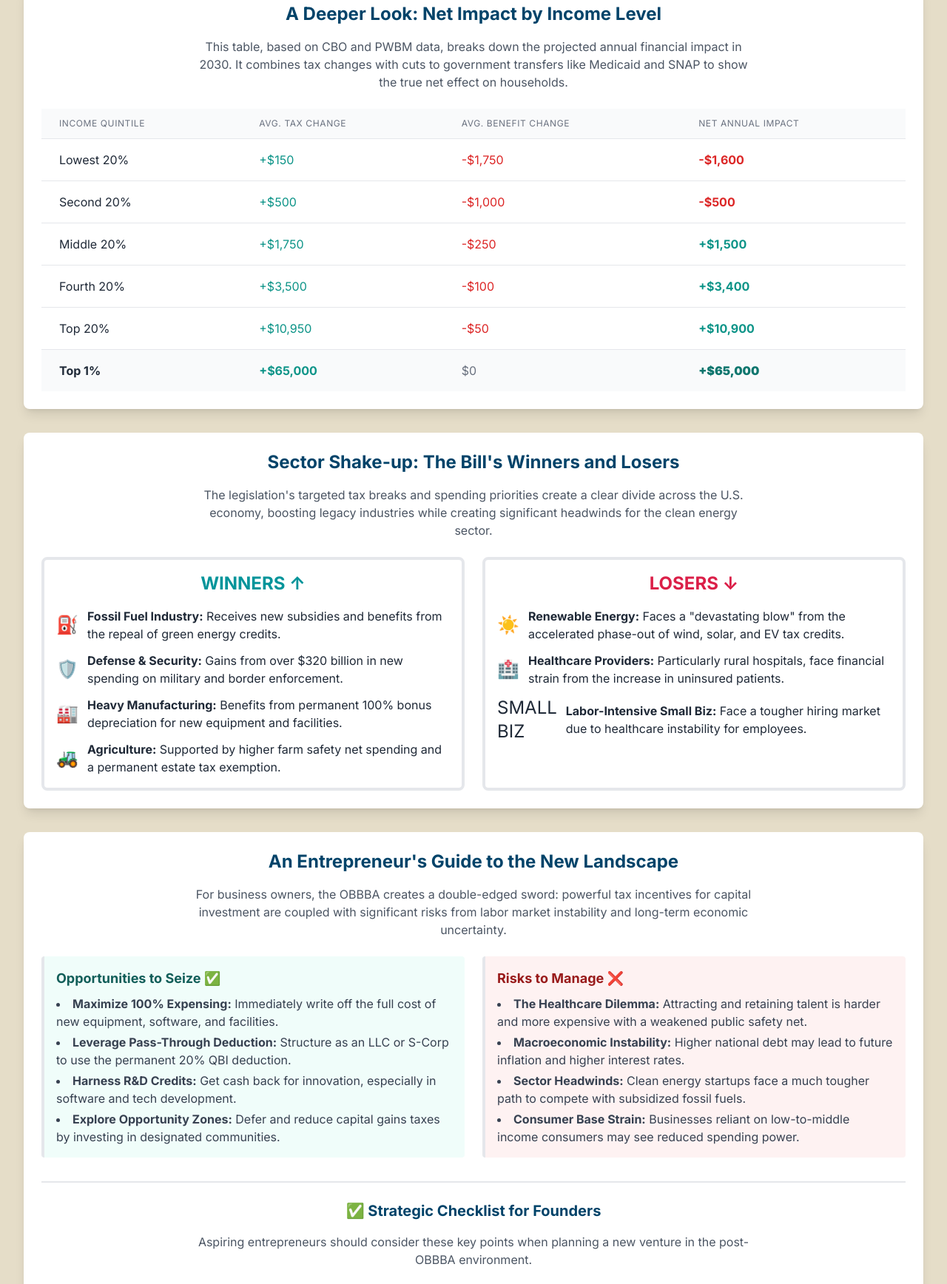
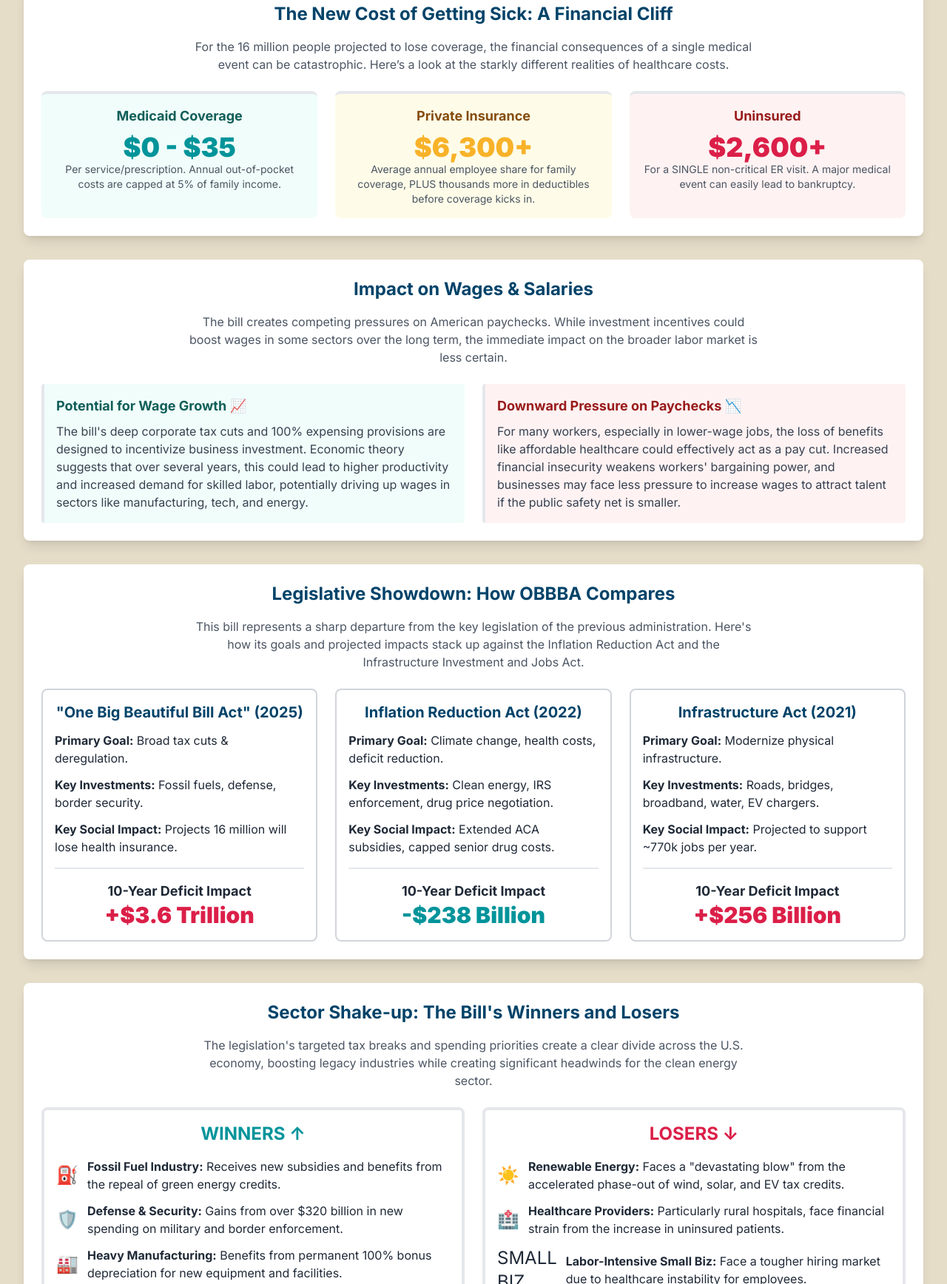
Before and after one commit to systemnyc/OBBBAInfographic.io, a plain HTML site: page index.html in a window 1280 px wide. Shown: the part 1635-3371 px from the top of the page at 74% size. Drawn offline with nearby package versions, Linux system fonts and the light colour scheme.

Commit message:
Update index.html
Added new cost of health care section

```diff
--- a/index.html
+++ b/index.html
@@ -91,57 +91,85 @@
             </div>
 
             <div class="lg:col-span-2 bg-white p-6 rounded-lg shadow-lg">
-                <h2 class="text-2xl font-bold brand-dark-blue mb-4 text-center">A Deeper Look: Net Impact by Income Level</h2>
-                <p class="text-gray-600 mb-6 text-center max-w-3xl mx-auto">This table, based on CBO and PWBM data, breaks down the projected annual financial impact in 2030. It combines tax changes with cuts to government transfers like Medicaid and SNAP to show the true net effect on households.</p>
-                <div class="overflow-x-auto">
-                    <table class="min-w-full divide-y divide-gray-200">
-                        <thead class="bg-gray-50">
-                            <tr>
-                                <th scope="col" class="px-6 py-3 text-left text-xs font-medium text-gray-500 uppercase tracking-wider">Income Quintile</th>
-                                <th scope="col" class="px-6 py-3 text-left text-xs font-medium text-gray-500 uppercase tracking-wider">Avg. Tax Change</th>
-                                <th scope="col" class="px-6 py-3 text-left text-xs font-medium text-gray-500 uppercase tracking-wider">Avg. Benefit Change</th>
-                                <th scope="col" class="px-6 py-3 text-left text-xs font-medium text-gray-500 uppercase tracking-wider">Net Annual Impact</th>
-                            </tr>
-                        </thead>
-                        <tbody class="bg-white divide-y divide-gray-200">
-                            <tr>
-                                <td class="px-6 py-4 whitespace-nowrap font-medium">Lowest 20%</td>
-                                <td class="px-6 py-4 whitespace-nowrap text-teal-600">+$150</td>
-                                <td class="px-6 py-4 whitespace-nowrap text-red-600">-$1,750</td>
-                                <td class="px-6 py-4 whitespace-nowrap font-bold text-red-600">-$1,600</td>
-                            </tr>
-                             <tr>
-                                <td class="px-6 py-4 whitespace-nowrap font-medium">Second 20%</td>
-                                <td class="px-6 py-4 whitespace-nowrap text-teal-600">+$500</td>
-                                <td class="px-6 py-4 whitespace-nowrap text-red-600">-$1,000</td>
-                                <td class="px-6 py-4 whitespace-nowrap font-bold text-red-600">-$500</td>
-                            </tr>
-                            <tr>
-                                <td class="px-6 py-4 whitespace-nowrap font-medium">Middle 20%</td>
-                                <td class="px-6 py-4 whitespace-nowrap text-teal-600">+$1,750</td>
-                                <td class="px-6 py-4 whitespace-nowrap text-red-600">-$250</td>
-                                <td class="px-6 py-4 whitespace-nowrap font-bold text-teal-600">+$1,500</td>
-                            </tr>
-                            <tr>
-                                <td class="px-6 py-4 whitespace-nowrap font-medium">Fourth 20%</td>
-                                <td class="px-6 py-4 whitespace-nowrap text-teal-600">+$3,500</td>
-                                <td class="px-6 py-4 whitespace-nowrap text-red-600">-$100</td>
-                                <td class="px-6 py-4 whitespace-nowrap font-bold text-teal-600">+$3,400</td>
-                            </tr>
-                             <tr>
-                                <td class="px-6 py-4 whitespace-nowrap font-medium">Top 20%</td>
-                                <td class="px-6 py-4 whitespace-nowrap text-teal-600">+$10,950</td>
-                                <td class="px-6 py-4 whitespace-nowrap text-red-600">-$50</td>
-                                <td class="px-6 py-4 whitespace-nowrap font-bold text-teal-600">+$10,900</td>
-                            </tr>
-                             <tr class="bg-gray-50">
-                                <td class="px-6 py-4 whitespace-nowrap font-bold">Top 1%</td>
-                                <td class="px-6 py-4 whitespace-nowrap text-teal-600 font-bold">+$65,000</td>
-                                <td class="px-6 py-4 whitespace-nowrap text-gray-500">$0</td>
-                                <td class="px-6 py-4 whitespace-nowrap font-extrabold text-teal-700">+$65,000</td>
-                            </tr>
-                        </tbody>
-                    </table>
+                <h2 class="text-2xl font-bold brand-dark-blue mb-4 text-center">The New Cost of Getting Sick: A Financial Cliff</h2>
+                <p class="text-gray-600 mb-6 text-center max-w-3xl mx-auto">For the 16 million people projected to lose coverage, the financial consequences of a single medical event can be catastrophic. Here’s a look at the starkly different realities of healthcare costs.</p>
+                <div class="grid grid-cols-1 md:grid-cols-3 gap-6 text-center">
+                    <div class="bg-teal-50 border-t-4 border-brand-teal p-4 rounded-lg">
+                        <h3 class="font-bold text-lg text-teal-800 mb-2">Medicaid Coverage</h3>
+                        <p class="text-4xl font-black brand-teal">$0 - $35</p>
+                        <p class="text-sm text-gray-600">Per service/prescription. Annual out-of-pocket costs are capped at 5% of family income.</p>
+                    </div>
+                     <div class="bg-yellow-50 border-t-4 border-brand-yellow p-4 rounded-lg">
+                        <h3 class="font-bold text-lg text-yellow-800 mb-2">Private Insurance</h3>
+                        <p class="text-4xl font-black brand-yellow">$6,300+</p>
+                        <p class="text-sm text-gray-600">Average annual employee share for family coverage, PLUS thousands more in deductibles before coverage kicks in.</p>
+                    </div>
+                     <div class="bg-red-50 border-t-4 border-brand-red p-4 rounded-lg">
+                        <h3 class="font-bold text-lg text-red-800 mb-2">Uninsured</h3>
+                        <p class="text-4xl font-black brand-red">$2,600+</p>
+                        <p class="text-sm text-gray-600">For a SINGLE non-critical ER visit. A major medical event can easily lead to bankruptcy.</p>
+                    </div>
+                </div>
+            </div>
+
+            <div class="lg:col-span-2 bg-white p-6 rounded-lg shadow-lg">
+                <h2 class="text-2xl font-bold brand-dark-blue mb-4 text-center">Impact on Wages & Salaries</h2>
+                <p class="text-gray-600 mb-6 text-center max-w-3xl mx-auto">The bill creates competing pressures on American paychecks. While investment incentives could boost wages in some sectors over the long term, the immediate impact on the broader labor market is less certain.</p>
+                <div class="grid grid-cols-1 md:grid-cols-2 gap-6">
+                    <div class="bg-teal-50 border-l-4 border-brand-teal p-4 rounded">
+                        <h3 class="font-bold text-lg text-teal-800 mb-2">Potential for Wage Growth 📈</h3>
+                        <p class="text-gray-700">The bill's deep corporate tax cuts and 100% expensing provisions are designed to incentivize business investment. Economic theory suggests that over several years, this could lead to higher productivity and increased demand for skilled labor, potentially driving up wages in sectors like manufacturing, tech, and energy.</p>
+                    </div>
+                     <div class="bg-red-50 border-l-4 border-brand-red p-4 rounded">
+                        <h3 class="font-bold text-lg text-red-800 mb-2">Downward Pressure on Paychecks 📉</h3>
+                        <p class="text-gray-700">For many workers, especially in lower-wage jobs, the loss of benefits like affordable healthcare could effectively act as a pay cut. Increased financial insecurity weakens workers' bargaining power, and businesses may face less pressure to increase wages to attract talent if the public safety net is smaller.</p>
+                    </div>
+                </div>
+            </div>
+
+            <div class="lg:col-span-2 bg-white p-6 rounded-lg shadow-lg">
+                <h2 class="text-2xl font-bold brand-dark-blue mb-4 text-center">Legislative Showdown: How OBBBA Compares</h2>
+                <p class="text-gray-600 mb-6 text-center max-w-3xl mx-auto">This bill represents a sharp departure from the key legislation of the previous administration. Here's how its goals and projected impacts stack up against the Inflation Reduction Act and the Infrastructure Investment and Jobs Act.</p>
+                <div class="grid grid-cols-1 md:grid-cols-3 gap-6">
+                    <!-- OBBBA Card -->
+                    <div class="border-2 border-gray-300 rounded-lg p-4 flex flex-col">
+                        <h3 class="text-xl font-bold brand-dark-blue mb-3 text-center">"One Big Beautiful Bill Act" (2025)</h3>
+                        <div class="space-y-3 flex-grow">
+                            <p><span class="font-bold">Primary Goal:</span> Broad tax cuts & deregulation.</p>
+                            <p><span class="font-bold">Key Investments:</span> Fossil fuels, defense, border security.</p>
+                            <p><span class="font-bold">Key Social Impact:</span> Projects 16 million will lose health insurance.</p>
+                        </div>
+                        <div class="mt-4 pt-4 border-t-2">
+                             <p class="text-lg font-bold text-center">10-Year Deficit Impact</p>
+                             <p class="text-3xl font-black brand-red text-center">+$3.6 Trillion</p>
+                        </div>
+                    </div>
+                    <!-- IRA Card -->
+                    <div class="border-2 border-gray-300 rounded-lg p-4 flex flex-col">
+                        <h3 class="text-xl font-bold brand-dark-blue mb-3 text-center">Inflation Reduction Act (2022)</h3>
+                        <div class="space-y-3 flex-grow">
+                            <p><span class="font-bold">Primary Goal:</span> Climate change, health costs, deficit reduction.</p>
+                            <p><span class="font-bold">Key Investments:</span> Clean energy, IRS enforcement, drug price negotiation.</p>
+                            <p><span class="font-bold">Key Social Impact:</span> Extended ACA subsidies, capped senior drug costs.</p>
+                        </div>
+                        <div class="mt-4 pt-4 border-t-2">
+                             <p class="text-lg font-bold text-center">10-Year Deficit Impact</p>
+                             <p class="text-3xl font-black brand-teal text-center">-$238 Billion</p>
+                        </div>
+                    </div>
+                    <!-- IIJA Card -->
+                    <div class="border-2 border-gray-300 rounded-lg p-4 flex flex-col">
+                        <h3 class="text-xl font-bold brand-dark-blue mb-3 text-center">Infrastructure Act (2021)</h3>
+                        <div class="space-y-3 flex-grow">
+                            <p><span class="font-bold">Primary Goal:</span> Modernize physical infrastructure.</p>
+                            <p><span class="font-bold">Key Investments:</span> Roads, bridges, broadband, water, EV chargers.</p>
+                            <p><span class="font-bold">Key Social Impact:</span> Projected to support ~770k jobs per year.</p>
+                        </div>
+                        <div class="mt-4 pt-4 border-t-2">
+                             <p class="text-lg font-bold text-center">10-Year Deficit Impact</p>
+                             <p class="text-3xl font-black brand-red text-center">+$256 Billion</p>
+                        </div>
+                    </div>
                 </div>
             </div>
 
@@ -166,53 +194,6 @@
                              <li class="flex items-center"><span class="text-2xl mr-3"> SMALL BIZ </span> <div><span class="font-bold">Labor-Intensive Small Biz:</span> Face a tougher hiring market due to healthcare instability for employees.</div></li>
                         </ul>
                     </div>
-                </div>
-            </div>
-
-            <div class="lg:col-span-2 bg-white p-6 rounded-lg shadow-lg">
-                 <h2 class="text-2xl font-bold brand-dark-blue mb-4 text-center">An Entrepreneur's Guide to the New Landscape</h2>
-                 <p class="text-gray-600 mb-6 text-center max-w-3xl mx-auto">For business owners, the OBBBA creates a double-edged sword: powerful tax incentives for capital investment are coupled with significant risks from labor market instability and long-term economic uncertainty.</p>
-                <div class="grid grid-cols-1 md:grid-cols-2 gap-6 mb-8">
-                    <div class="bg-teal-50 border-l-4 border-brand-teal p-4 rounded">
-                        <h3 class="font-bold text-lg text-teal-800 mb-2">Opportunities to Seize ✅</h3>
-                        <ul class="list-disc list-inside text-gray-700 space-y-1">
-                            <li><b>Maximize 100% Expensing:</b> Immediately write off the full cost of new equipment, software, and facilities.</li>
-                            <li><b>Leverage Pass-Through Deduction:</b> Structure as an LLC or S-Corp to use the permanent 20% QBI deduction.</li>
-                            <li><b>Harness R&D Credits:</b> Get cash back for innovation, especially in software and tech development.</li>
-                             <li><b>Explore Opportunity Zones:</b> Defer and reduce capital gains taxes by investing in designated communities.</li>
-                        </ul>
-                    </div>
-                     <div class="bg-red-50 border-l-4 border-brand-red p-4 rounded">
-                        <h3 class="font-bold text-lg text-red-800 mb-2">Risks to Manage ❌</h3>
-                        <ul class="list-disc list-inside text-gray-700 space-y-1">
-                             <li><b>The Healthcare Dilemma:</b> Attracting and retaining talent is harder and more expensive with a weakened public safety net.</li>
-                             <li><b>Macroeconomic Instability:</b> Higher national debt may lead to future inflation and higher interest rates.</li>
-                             <li><b>Sector Headwinds:</b> Clean energy startups face a much tougher path to compete with subsidized fossil fuels.</li>
-                             <li><b>Consumer Base Strain:</b> Businesses reliant on low-to-middle income consumers may see reduced spending power.</li>
-                        </ul>
-                    </div>
-                </div>
-                 <div class="border-t-2 border-gray-200 pt-6">
-                    <h3 class="text-xl font-bold brand-dark-blue mb-4 text-center">✅ Strategic Checklist for Founders</h3>
-                    <p class="text-gray-600 mb-6 text-center max-w-3xl mx-auto">Aspiring entrepreneurs should consider these key points when planning a new venture in the post-OBBBA environment.</p>
-                    <ul class="space-y-4">
-                        <li class="flex items-start">
-                            <div class="flex-shrink-0 h-6 w-6 rounded-full bg-brand-teal text-white flex items-center justify-center mr-4 mt-1">✓</div>
-                            <div><span class="font-bold">Entity Selection:</span> Strongly consider a pass-through structure (LLC, S-Corp) to be eligible for the permanent 20% Qualified Business Income (QBI) deduction.</div>
-                        </li>
-                        <li class="flex items-start">
-                            <div class="flex-shrink-0 h-6 w-6 rounded-full bg-brand-teal text-white flex items-center justify-center mr-4 mt-1">✓</div>
-                            <div><span class="font-bold">Capital Planning:</span> Time major equipment and property purchases to maximize the 100% immediate expensing provision and improve early-year cash flow.</div>
-                        </li>
-                        <li class="flex items-start">
-                             <div class="flex-shrink-0 h-6 w-6 rounded-full bg-brand-teal text-white flex items-center justify-center mr-4 mt-1">✓</div>
-                            <div><span class="font-bold">HR Strategy:</span> Proactively address the healthcare challenge. Budget for higher-cost private insurance or increased salaries to help attract and retain talent.</div>
-                        </li>
-                        <li class="flex items-start">
-                            <div class="flex-shrink-0 h-6 w-6 rounded-full bg-brand-teal text-white flex items-center justify-center mr-4 mt-1">✓</div>
-                            <div><span class="font-bold">Risk Management:</span> Build financial models that account for potentially higher interest rates and inflation due to the increased national debt.</div>
-                        </li>
-                    </ul>
                 </div>
             </div>
 
@@ -250,24 +231,6 @@
                 }
             }
         };
-
-        function wrapLabels(label, maxWidth) {
-            const words = label.split(' ');
-            let lines = [];
-            let currentLine = words[0];
-
-            for (let i = 1; i < words.length; i++) {
-                if (currentLine.length + words[i].length + 1 < maxWidth) {
-                    currentLine += ' ' + words[i];
-                } else {
-                    lines.push(currentLine);
-                    currentLine = words[i];
-                }
-            }
-            lines.push(currentLine);
-            return lines;
-        }
-
 
         new Chart(document.getElementById('fiscalImpactChart'), {
             type: 'bar',
```
